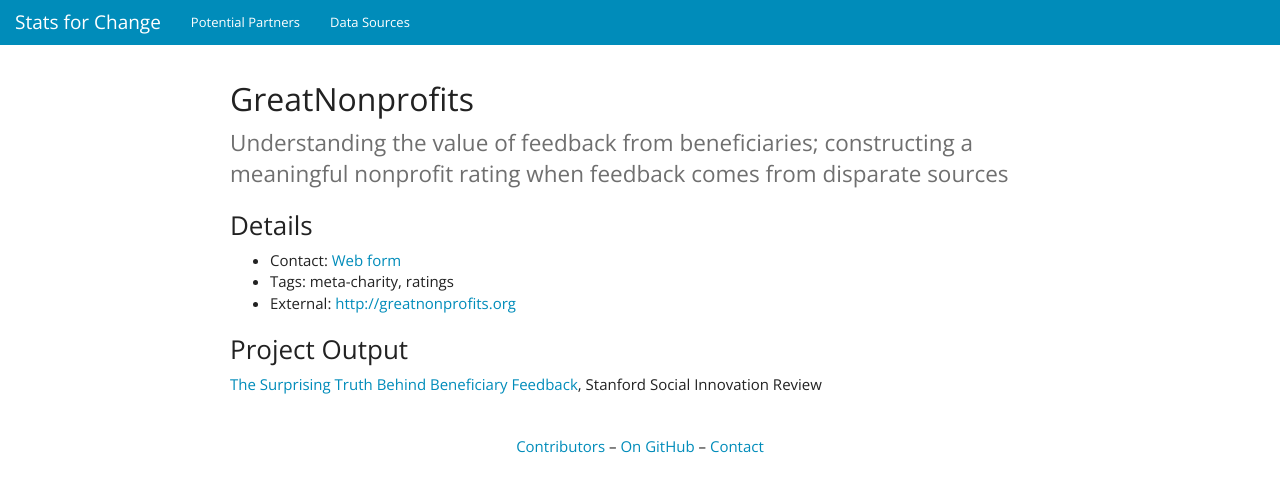
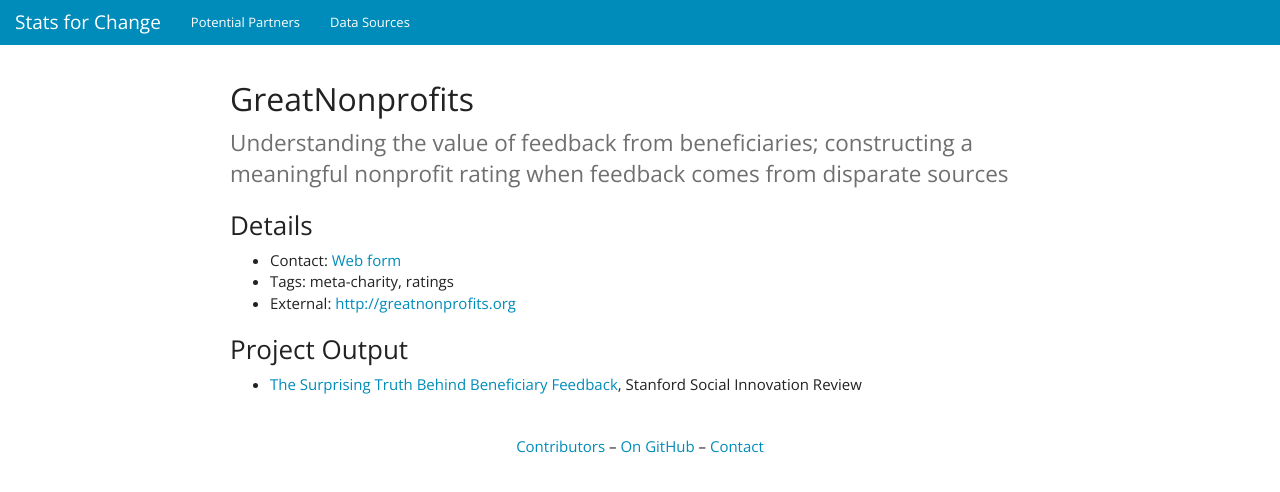
Before and after one commit to stats-for-change/stats-for-change.github.io, a Jekyll site: the page built from partners/greatnonprofits.md, in a window 1280 px wide. Shown: the top 492 px of the page. Built offline with Jekyll 4.4.1, drawn with Linux system fonts in a browser that asks for light colours; nearby versions of some CDN libraries; Markdown is read by kramdown in place of the engine named in the settings.

```diff
--- a/partners/greatnonprofits.md
+++ b/partners/greatnonprofits.md
@@ -11,4 +11,4 @@ is-full-page: true
 
 ### Project Output
 
-<a href="http://www.ssireview.org/blog/entry/the_surprising_truth_behind_beneficiary_feedback">The Surprising Truth Behind Beneficiary Feedback</a>, Stanford Social Innovation Review
+- <a href="http://www.ssireview.org/blog/entry/the_surprising_truth_behind_beneficiary_feedback">The Surprising Truth Behind Beneficiary Feedback</a>, Stanford Social Innovation Review
```
